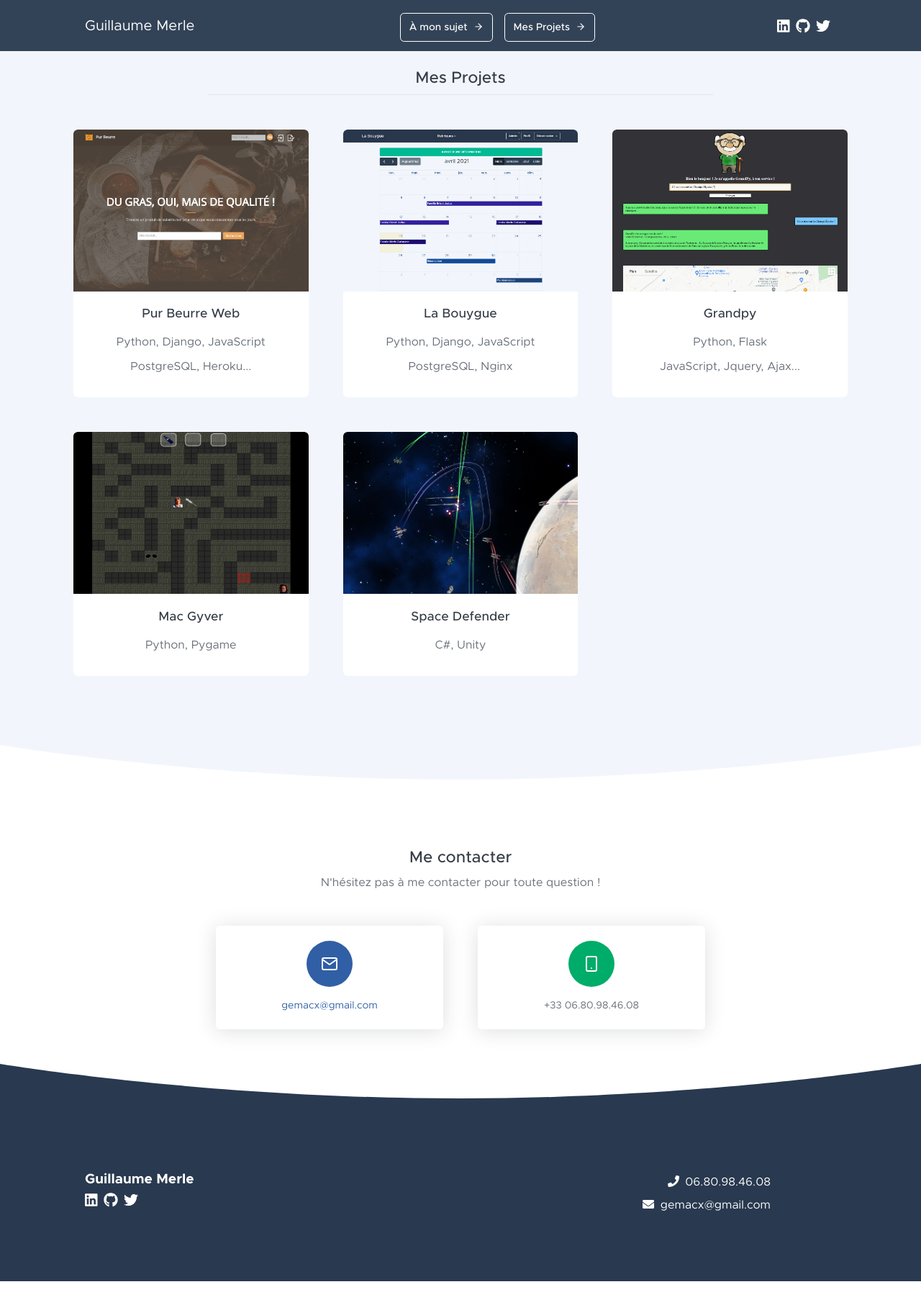
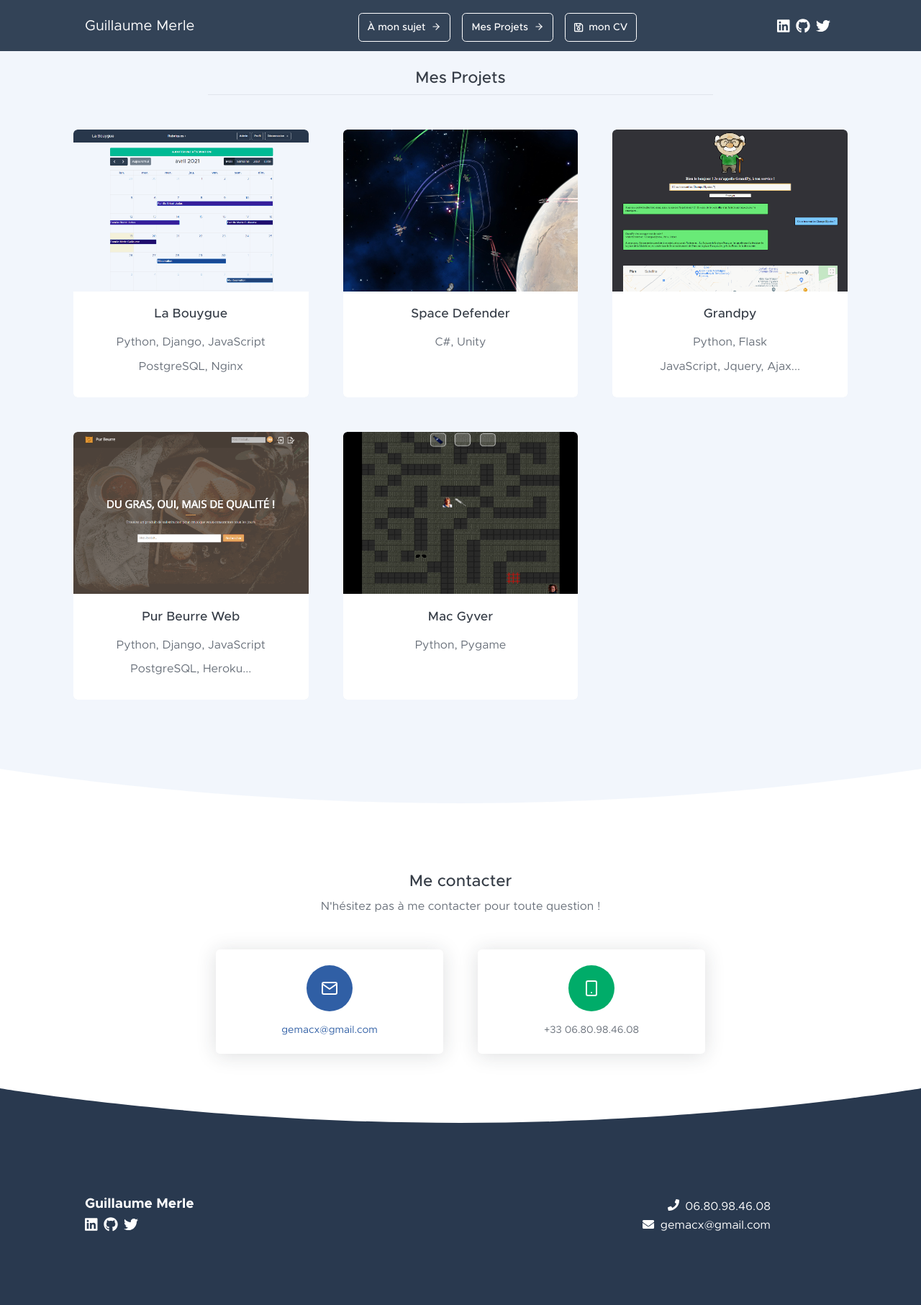
Before and after one commit to GuillaumeM92/Personal-Website, a Django app: page /portfolio/ in a window 1280 px wide. Shown: the whole page at 72% size. Before the commit the page ends 1780 px from the top, so only its background shows below. Run offline with Django 3.2, Linux system fonts and the light colour scheme; some libraries are stand-ins or nearby versions.

Commit message:
updated my pages

```diff
--- a/apps/home/templates/home/about.html
+++ b/apps/home/templates/home/about.html
@@ -9,7 +9,8 @@
                 <div class="col-xl-8 col-lg-10 text-center">
                     <img class="mb-4 rounded-circle" src="{% static 'home/assets/img/profile_pic_large.png' %}" style="width: 18rem;" />
                     <h1 class="page-header-title">Bienvenue sur mon Site !</h1>
-                    <p class="page-header-text">I am a graphic artist, illustrator, and UI designer specializing in modern, creative design based in Wildemount, TX</p>
+                    <p class="page-header-text">Je suis un développeur Python formé chez <a href="https://openclassrooms.com/fr/paths/322-developpeur-dapplication-python" class="text-orange">Openclassrooms.</a><br>
+                    Ce site vous permettra d'en apprendre plus à mon sujet, de consulter mes <a href="{% url 'portfolio' %}" class="text-orange">Projets réalisés</a>, et de télécharger <a href="#" class="text-orange">mon CV</a>.</p>
                 </div>
             </div>
         </div>
--- a/apps/home/templates/home/base.html
+++ b/apps/home/templates/home/base.html
@@ -69,7 +69,8 @@
                                 <a class="btn btn-outline-white font-weight-500 ml-lg-2" id="logout-icon" style="padding: 0.75rem;" href="#">Déconnexion<i class="ml-2" data-feather="arrow-right"></i></a>
                             {% else %}
                             <a class="btn btn-outline-white font-weight-500 ml-lg-3 mt-1 ml-auto d-flex" style="padding: 0.75rem;" href="{% url 'about' %}">À mon sujet<i class="ml-2" data-feather="arrow-right"></i></a>
-                            <a class="btn btn-outline-white font-weight-500 ml-lg-3 mt-1 mr-auto d-flex" style="padding: 0.75rem;" href="{% url 'portfolio' %}">Mes Projets<i class="ml-2" data-feather="arrow-right"></i></a>
+                            <a class="btn btn-outline-white font-weight-500 ml-lg-3 mt-1" style="padding: 0.75rem;" href="{% url 'portfolio' %}">Mes Projets<i class="ml-2" data-feather="arrow-right"></i></a>
+                            <a class="btn btn-outline-white font-weight-500 ml-lg-3 mt-1 mr-auto d-flex" style="padding: 0.75rem;" href="{% url 'portfolio' %}"><i class="far fa-save mr-2"></i> mon CV</a>
                             <div class="icon-list-social ml-auto mt-1">
                                 <a class="icon-list-social-link" style="color: white" href="https://www.linkedin.com/in/guillaume-merle-8a239a207/"><i class="fab fa-linkedin"></i></a><a class="icon-list-social-link" style="color: white" href="https://github.com/GuillaumeM92?tab=repositories"><i class="fab fa-github"></i></a><a class="icon-list-social-link" style="color: white" href="https://twitter.com/Guillaume010101"><i class="fab fa-twitter"></i></a>
                             </div>
@@ -95,7 +96,7 @@
                         </div>
                         <div class="col-md-6 text-md-right small">
                             <div class="mt-2 small"><i class="fas fa-phone mr-1"></i> 06.80.98.46.08</div>
-                            <div class="mt-2 small"><i class="fas fa-envelope mr-1"></i> gemacx@gmail.com</div>
+                            <a class="mt-2 small" href="mailto:gemacx@gmail.com"><i class="fas fa-envelope mr-1"></i> gemacx@gmail.com</a>
                         </div>
                         </div>
                     </div>
--- a/apps/home/templates/home/portfolio.html
+++ b/apps/home/templates/home/portfolio.html
@@ -43,6 +26,22 @@
                         <h5 class="card-title">La Bouygue</h5>
                         <p class="card-text-2 mt-4">Python, Django, JavaScript</p>
                         <p class="card-text-2 mt-4">PostgreSQL, Nginx</p>
+                    </div>
+                </a>
+            </div>
+
+            <div class="col-md-6 col-xl-4 mb-5">
+                <a class="card post-preview lift h-100 card-portfolio" href="https://www.youtube.com/watch?v=uRdu2criev8">
+                <img class="background-image" src="{% static 'home/assets/img/preview/space_defender.jpg' %}" />
+                    <div class="card-body" style="background-color: #02173D;">
+                        <p class="text-white font-wheight-bolder">
+                            Mon premier projet avec unity et C#. Dans ce shooter spatial vu du dessus, le but du jeu est de résister le plus longtemps possible aux vagues d'ennemis et d'astéroide qui assaillissent le joueur.<br>
+                            <br>Le joueur possède 100 points de vie et doit tenter de marquer le meilleur score possible.
+                        </p>
+                    </div>
+                    <div class="card-body-activities">
+                        <h5 class="card-title">Space Defender</h5>
+                        <p class="card-text-2 mt-4">C#, Unity</p>
                     </div>
                 </a>
             </div>
@@ -116,7 +116,7 @@
                         <div class="card">
                             <div class="card-body">
                                 <div class="icon-stack icon-stack-lg bg-blue text-white mb-3"><i data-feather="mail"></i></div>
-                                <div class="small"><a href="#!">gemacx@gmail.com</a></div>
+                                <div class="small"><a href="mailto:gemacx@gmail.com">gemacx@gmail.com</a></div>
                             </div>
                         </div>
                     </div>
```
Also changed, not shown: other parts of apps/home/templates/home/portfolio.html (+18 -34 lines).
